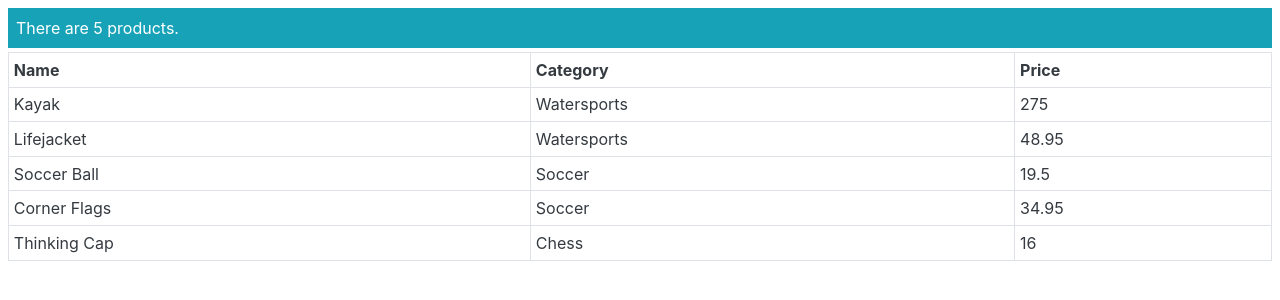
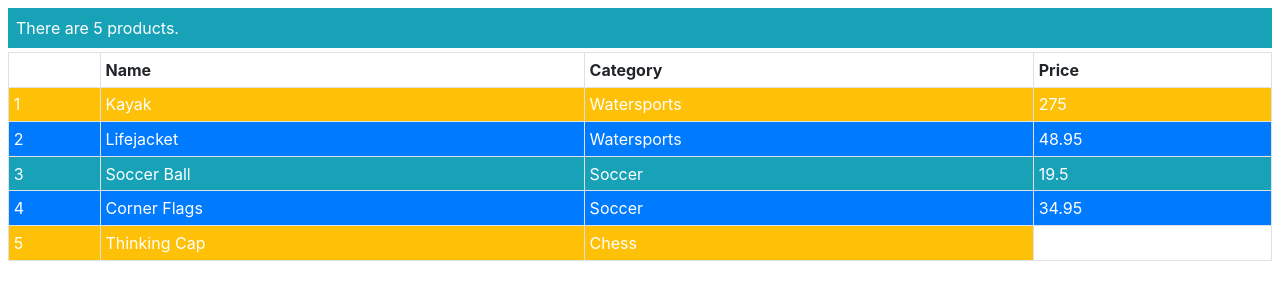
Before and after one commit to ArtDecade/pro-angular-9-moi, an Angular app in the folder ang-example/: page / in a window 1280 px wide. Shown: the top 300 px of the page. Built offline with nearby package versions, Linux system fonts and the light colour scheme.

Commit message:
Modified 2 files.  Mostly, though, added node_modules directory.

```diff
--- a/ang-example/src/app/template.html
+++ b/ang-example/src/app/template.html
@@ -2,12 +2,16 @@
     <div class="bg-info p-2">
         There are {{ getProductCount() }} products.
     </div>
-    <table class="table table-sm table-bordered mt-1 text-dark">
-        <tr> <th>Name</th> <th>Category</th><th>Price</th> </tr>
-        <tr *ngFor="let item of getProducts()">
+    <table class="table table-sm table-bordered mt-1">
+        <tr><th></th> <th>Name</th> <th>Category</th><th>Price</th> </tr>
+        <tr *ngFor="let item of getProducts(); let i = index; let odd=odd;
+                let first=first; let last=last"  class="text-white"
+             [class.bg-primary]="odd" [class.bg-info]="!odd"
+             [class.bg-warning]="first || last">
+            <td>{{i+1}}</td>
             <td>{{item.name}}</td>
             <td>{{item.category}}</td>
-            <td>{{item.price}}</td>
+            <td *ngIf="!last">{{item.price}}</td>
         </tr>
     </table>
 </div>
--- a/ang-example/src/models/repository.model.ts
+++ b/ang-example/src/models/repository.model.ts
@@ -9,6 +9,11 @@
     constructor() {
         this.products =  new Array<Product>();
         this.dataSource.getData().forEach(p => this.products.push(p));
+    }
+
+    swapProduct() {
+        let p = this.products.shift();
+        this.products.push(new Product(p?.id, p?.name, p?.category, p?.price));
     }
 
     getProducts(): Product[] {
```
